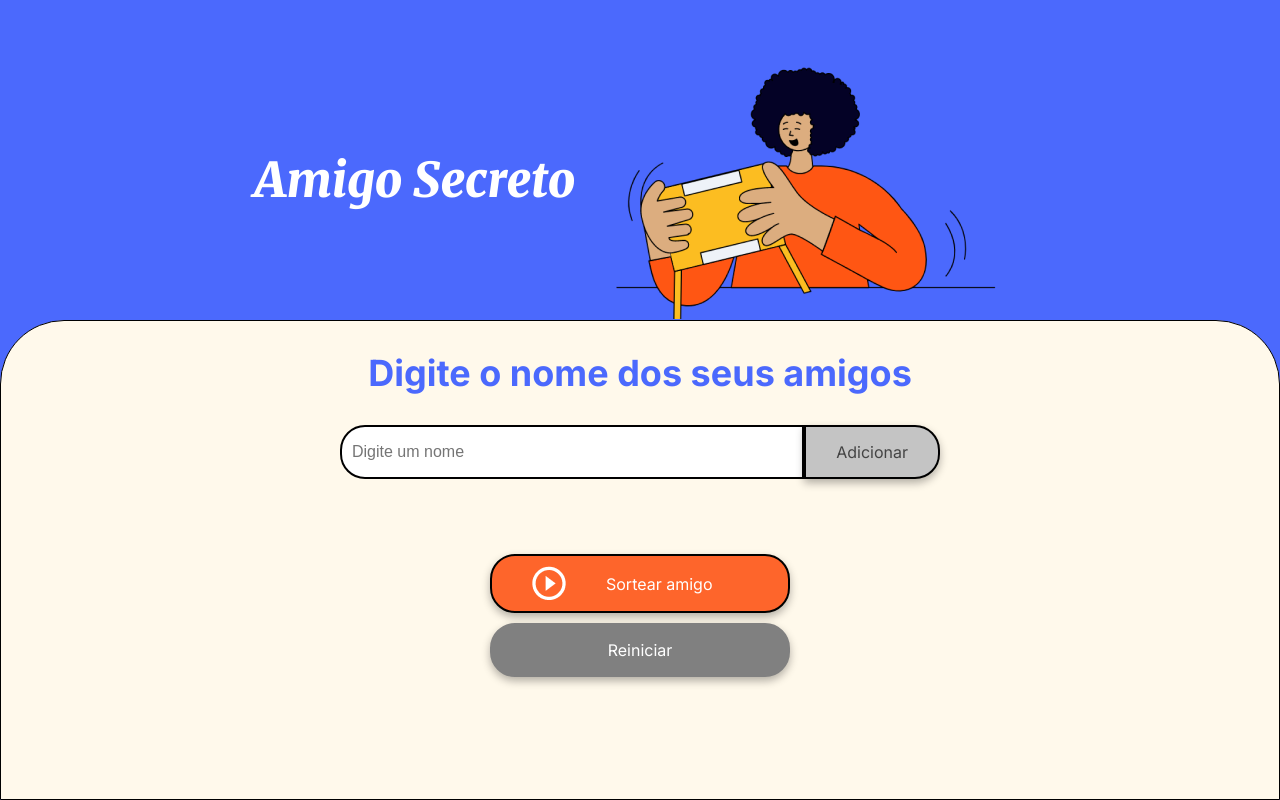
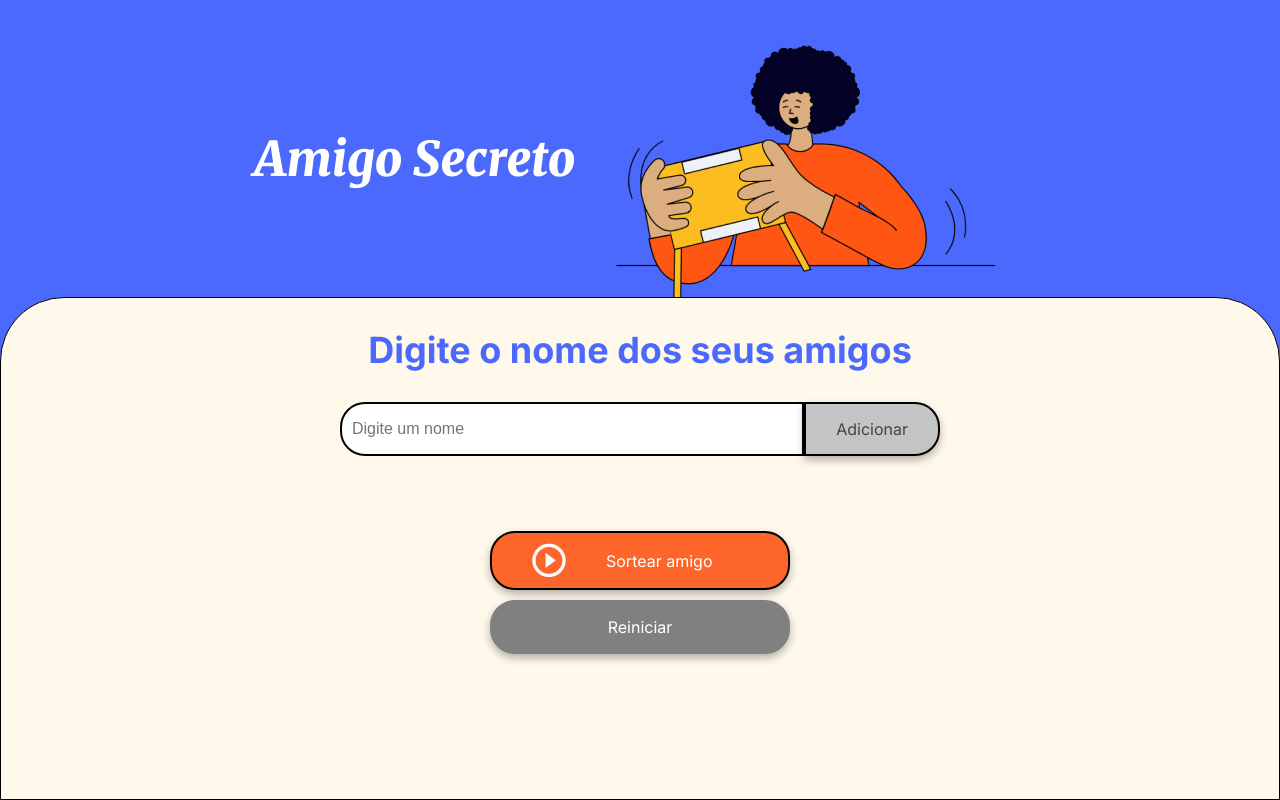
Before and after one commit to CarinaMendesDev/CarinaMendesDev.github.io, a plain HTML site: page index.html in a window 1280 px wide. Drawn offline with Linux system fonts and the light colour scheme.

Commit message:
Update style.css

```diff
--- a/style.css
+++ b/style.css
@@ -32,11 +32,11 @@ body {
 
 /* Banner */
 .header-banner {
-    flex: 40%;
+    flex: 20%;
     display: flex;
     justify-content: center;
     align-items: center;
-    padding: 40px 0 0;
+    padding: 20px 0 0;
 }
 
 /* Seção de entrada */
```
